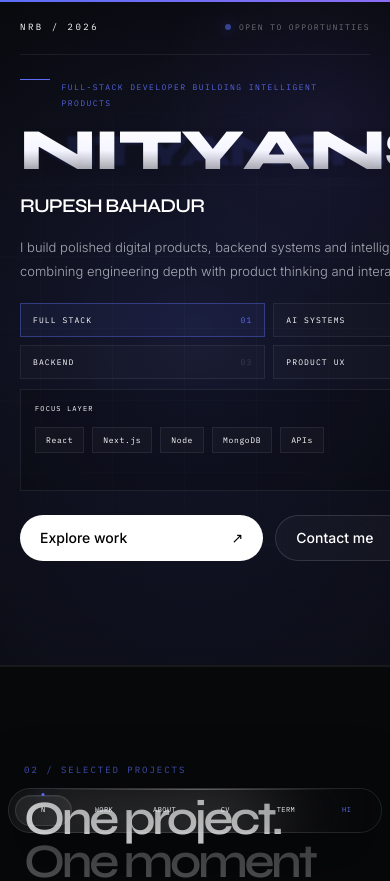
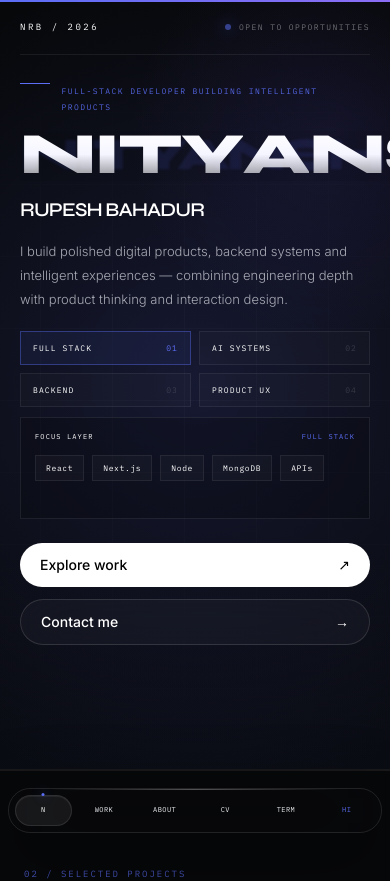
Before and after one commit to nityansh19/nityansh-portfolio, a Next.js app: page / in a window 390 px wide. Shown: the top 881 px of the page. Built offline with nearby package versions, Linux system fonts and the light colour scheme.

Commit message:
fix: correct hero orientation and portrait responsiveness

```diff
--- a/components/LandingExperience.tsx
+++ b/components/LandingExperience.tsx
@@ -38,6 +38,7 @@ export default function LandingExperience() {
   const reducedMotion = useReducedMotion() ?? false;
   const [activeExpertise, setActiveExpertise] = useState(0);
   const [activeBranch, setActiveBranch] = useState<keyof typeof systemBranches>("AI");
+  const [profileSrc, setProfileSrc] = useState("/profile.jpg");
 
   const px = useMotionValue(0);
   const py = useMotionValue(0);
@@ -84,7 +85,7 @@ export default function LandingExperience() {
           px.set(0);
           py.set(0);
         }}
-        className="relative overflow-hidden border-b border-white/[0.07] lg:min-h-[88svh]"
+        className="relative overflow-hidden border-b border-white/[0.07] lg:min-h-[94svh]"
       >
         <motion.div
           style={{ x: gridX, y: gridY }}
@@ -128,7 +129,7 @@ export default function LandingExperience() {
 
         <motion.div
           style={{ y: heroY, scale: heroScale, opacity: heroOpacity }}
-          className="relative z-10 mx-auto flex max-w-[1180px] flex-col px-5 pb-20 pt-5 sm:px-8 sm:pb-24 lg:min-h-[88svh] lg:px-12 lg:pb-6 lg:pt-6"
+          className="relative z-10 mx-auto flex w-full max-w-[1380px] flex-col px-5 pb-24 pt-5 sm:px-8 sm:pb-28 lg:min-h-[94svh] lg:px-10 lg:pb-12 lg:pt-6 xl:px-14"
         >
           <motion.div
             initial={{ opacity: 0 }}
@@ -145,8 +146,8 @@ export default function LandingExperience() {
             </div>
           </motion.div>
 
-          <div className="grid flex-1 items-start gap-6 py-6 sm:py-8 lg:grid-cols-[minmax(0,1.45fr)_300px] lg:items-center lg:gap-12">
-            <motion.div style={{ x: textX, y: textY }}>
+          <div className="grid flex-1 items-start gap-8 py-7 sm:py-9 lg:grid-cols-[minmax(0,1fr)_260px] lg:items-center lg:gap-8 xl:grid-cols-[minmax(0,1fr)_310px] xl:gap-14">
+            <motion.div style={{ x: textX, y: textY }} className="min-w-0 lg:pr-2 xl:pr-4">
               <motion.p
                 initial={{ opacity: 0, y: 10 }}
                 animate={{ opacity: 1, y: 0 }}
@@ -221,7 +222,7 @@ export default function LandingExperience() {
                 initial={{ opacity: 0, y: 12 }}
                 animate={{ opacity: 1, y: 0 }}
                 transition={{ delay: 0.66, duration: 0.55 }}
-                className="mt-6 grid grid-cols-2 gap-3 sm:flex sm:flex-wrap"
+                className="mt-6 flex flex-col gap-3 sm:flex-row sm:flex-wrap"
               >
                 <Link
                   data-cursor-label="VIEW"
@@ -247,7 +248,7 @@ export default function LandingExperience() {
               animate={{ opacity: 1, y: 0, scale: 1 }}
               transition={{ delay: 0.3, duration: 0.85, ease: [0.16, 1, 0.3, 1] }}
               style={{ x: portraitX, y: portraitY, rotateX, rotateY, transformPerspective: 1200 }}
-              className="mx-auto hidden w-full max-w-[300px] lg:mx-0 lg:block lg:justify-self-end"
+              className="relative z-10 mx-auto hidden w-full max-w-[255px] lg:mx-0 lg:block lg:justify-self-end xl:max-w-[310px]"
             >
               <div className="relative">
                 <div className="absolute -left-8 top-10 hidden h-px w-20 bg-gradient-to-r from-transparent to-accent/60 md:block" />
@@ -256,13 +257,19 @@ export default function LandingExperience() {
                 <div className="relative overflow-hidden border border-white/[0.11] bg-[#0b0c10]/72 p-2 shadow-[0_35px_100px_rgba(0,0,0,.48)] backdrop-blur-xl">
                   <div className="relative aspect-[4/5] overflow-hidden bg-[#111216]">
                     <motion.img
-                      src="/profile.jpg"
+                      src={profileSrc}
                       alt="Portrait of Nityansh Rupesh Bahadur"
-                      className="absolute inset-0 h-full w-full object-cover grayscale-[8%]"
+                      onError={() => {
+                        if (profileSrc !== "https://avatars.githubusercontent.com/u/257083668?v=4") {
+                          setProfileSrc("https://avatars.githubusercontent.com/u/257083668?v=4");
+                        }
+                      }}
+                      className="absolute inset-0 h-full w-full object-cover object-[50%_18%] grayscale-[8%]"
                     />
                     <div className="absolute inset-0 bg-gradient-to-t from-black/82 via-transparent to-white/[0.02]" />
-                    <div className="absolute left-4 top-4 border border-white/10 bg-black/28 px-3 py-1.5 font-mono text-[7px] uppercase tracking-[0.15em] text-white/52 backdrop-blur-md">
-                      Lucknow / India
+                    <div className="absolute left-4 top-4 z-20 inline-flex items-center gap-2 rounded-full border border-white/10 bg-black/55 px-3 py-1.5 font-mono text-[7px] uppercase tracking-[0.14em] text-white/68 shadow-[0_8px_24px_rgba(0,0,0,.25)] backdrop-blur-md">
+                      <span className="h-1.5 w-1.5 rounded-full bg-accent shadow-[0_0_10px_rgba(91,110,245,.8)]" />
+                      Lucknow, India
                     </div>
                     <div className="absolute bottom-5 left-5 right-5">
                       <p className="font-mono text-[7px] uppercase tracking-[0.2em] text-white/34">Currently building</p>
@@ -283,9 +290,6 @@ export default function LandingExperience() {
                   <p className="mt-1 text-sm text-white/72">AI × Product × Backend</p>
                 </motion.div>
 
-                <div className="absolute -right-3 top-16 hidden border-l border-accent/40 pl-3 font-mono text-[7px] uppercase tracking-[0.14em] text-white/28 md:block">
-                  building<br />since 2025
-                </div>
               </div>
             </motion.div>
           </div>
```
